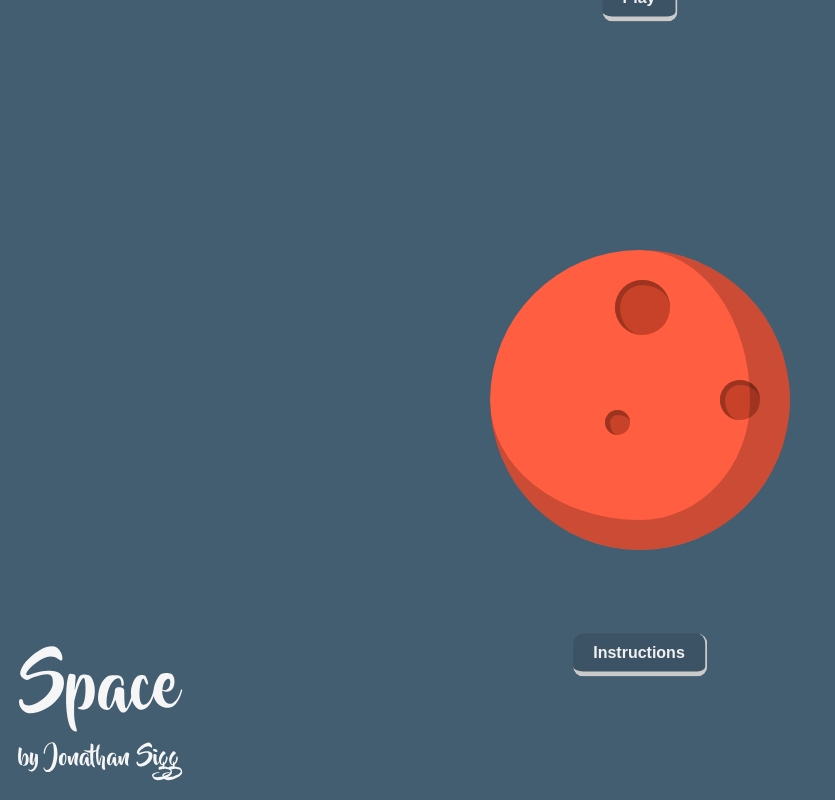
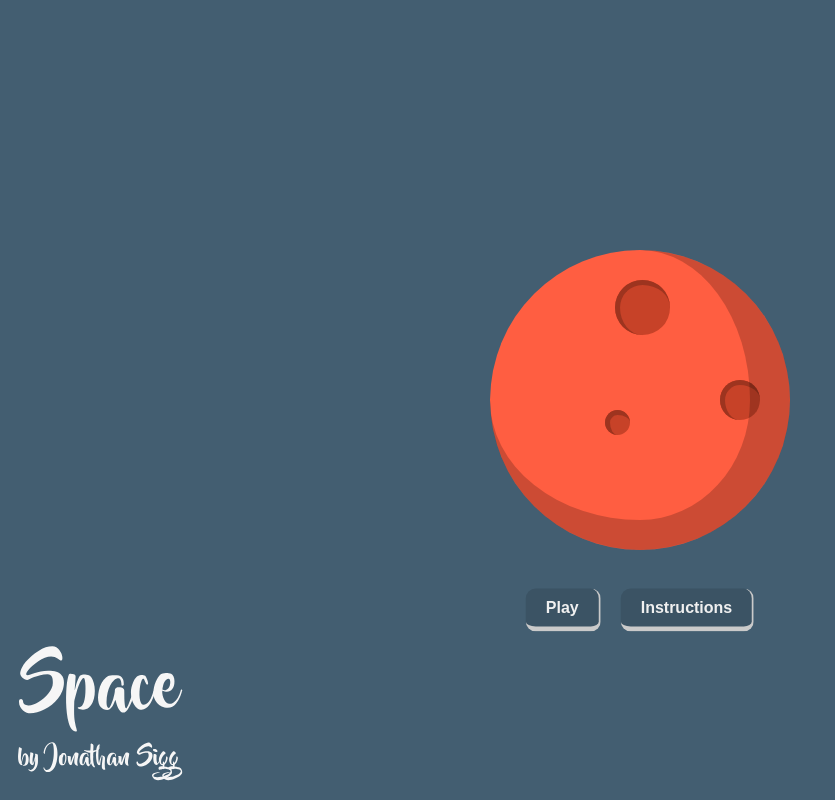
Before and after one commit to jonathansigg/space, a website: page index.html in a window 1280 px wide. Shown: the whole page, without its empty margins (0-835 px from the left). Drawn offline with nearby package versions, Linux system fonts and the light colour scheme.

Commit message:
button style, prepare stylesheet for modal

```diff
--- a/assets/styles/_buttons.scss
+++ b/assets/styles/_buttons.scss
@@ -8,7 +8,10 @@
   border-bottom: $color-button-shadow solid $button-border-lg;
   border-right: $color-button-shadow solid $button-border;
   cursor: pointer;
-  transition: all $animation-base;
+  transition: color $animation-base, background $animation-base, top $animation-base, left $animation-base, border-color $animation-base;
+  margin: 0 $padding;
+  position: relative;
+  user-select: none;
 }
 
 .button:hover{
@@ -23,6 +26,10 @@
   padding-right: ($padding * 2 - $button-border);
   padding-bottom: ($padding - $button-border-lg);
   outline: none;
+  margin-right: ($padding + $button-border * 2);
+  margin-bottom: ($button-border-lg + $button-border);
+  top: ($button-border-lg * 2);
+  left: ($button-border * 2);
 }
 
 .button:not(:active):focus {
@@ -34,17 +41,14 @@
   border-right-color: $color-button-hover;
 }
 
-#play {
+#main-buttons {
   position: absolute;
   z-index: 10;
   left: 50%;
   transform: translateX(-50%) translateY(-50%);
+  top: calc(50% + #{($planet-dimensions * 0.7)});
 }
 
-#instruct {
-  position: absolute;
-  z-index: 10;
-  top: calc(50% + #{($planet-dimensions * 0.85)});
-  left: 50%;
-  transform: translateX(-50%) translateY(-50%);
+#play, #instruct {
+  float: left;
 }
--- a/assets/styles/main.scss
+++ b/assets/styles/main.scss
@@ -10,4 +10,5 @@
 @import "rocket";
 @import "planet";
 @import "buttons";
+@import "modal";
 @import "keyframes";
--- a/index.html
+++ b/index.html
@@ -6,8 +6,10 @@
   </head>
   <body class="waiting">
     <div id="space">
-      <span id="play" class="button">Play</span>
-      <span id="instruct" class="button">Instructions</span>
+      <div id="main-buttons" class="buttons-wrap">
+        <span id="play" class="button">Play</span>
+        <span id="instruct" class="button">Instructions</span>
+      </div>
       <div id="rocket">
 
       </div>
```
Also changed, not shown: assets/styles/_modal.scss (added), dist/styles/main.css, 1 other file.
